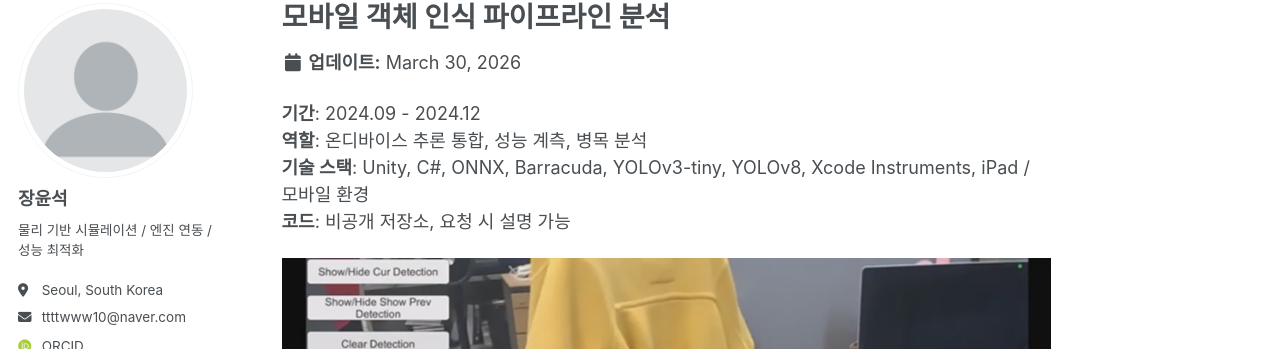
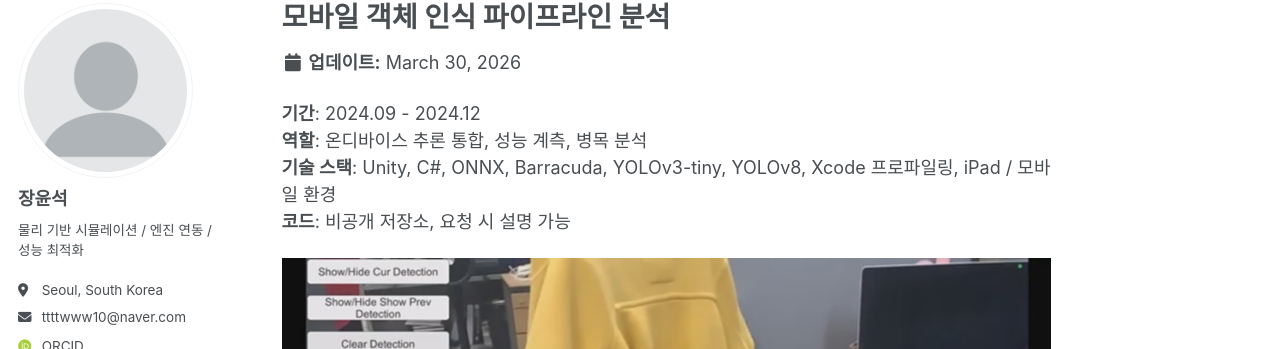
Before and after one commit to dodogcat/dodogcat.github.io, a Jekyll site: the page built from _portfolio/2-mobile-optimization.md, in a window 1280 px wide and 900 px high. Shown: the part 96-445 px from the top of the window. Built offline with Jekyll 4.4.1, drawn with Linux system fonts in a browser that asks for light colours; some web fonts are replaced.

Commit message:
Rename Xcode Instruments to Xcode profiling

```diff
--- a/_portfolio/2-mobile-optimization.md
+++ b/_portfolio/2-mobile-optimization.md
@@ -13,7 +13,7 @@ tags:
 
 **기간**: 2024.09 - 2024.12
 **역할**: 온디바이스 추론 통합, 성능 계측, 병목 분석
-**기술 스택**: Unity, C#, ONNX, Barracuda, YOLOv3-tiny, YOLOv8, Xcode Instruments, iPad / 모바일 환경
+**기술 스택**: Unity, C#, ONNX, Barracuda, YOLOv3-tiny, YOLOv8, Xcode 프로파일링, iPad / 모바일 환경
 **코드**: 비공개 저장소, 요청 시 설명 가능
 
 ![불 인식 실행 화면](/images/불인식.png)
```
Also changed, not shown: _pages/cv.md (+1 -1 lines).
